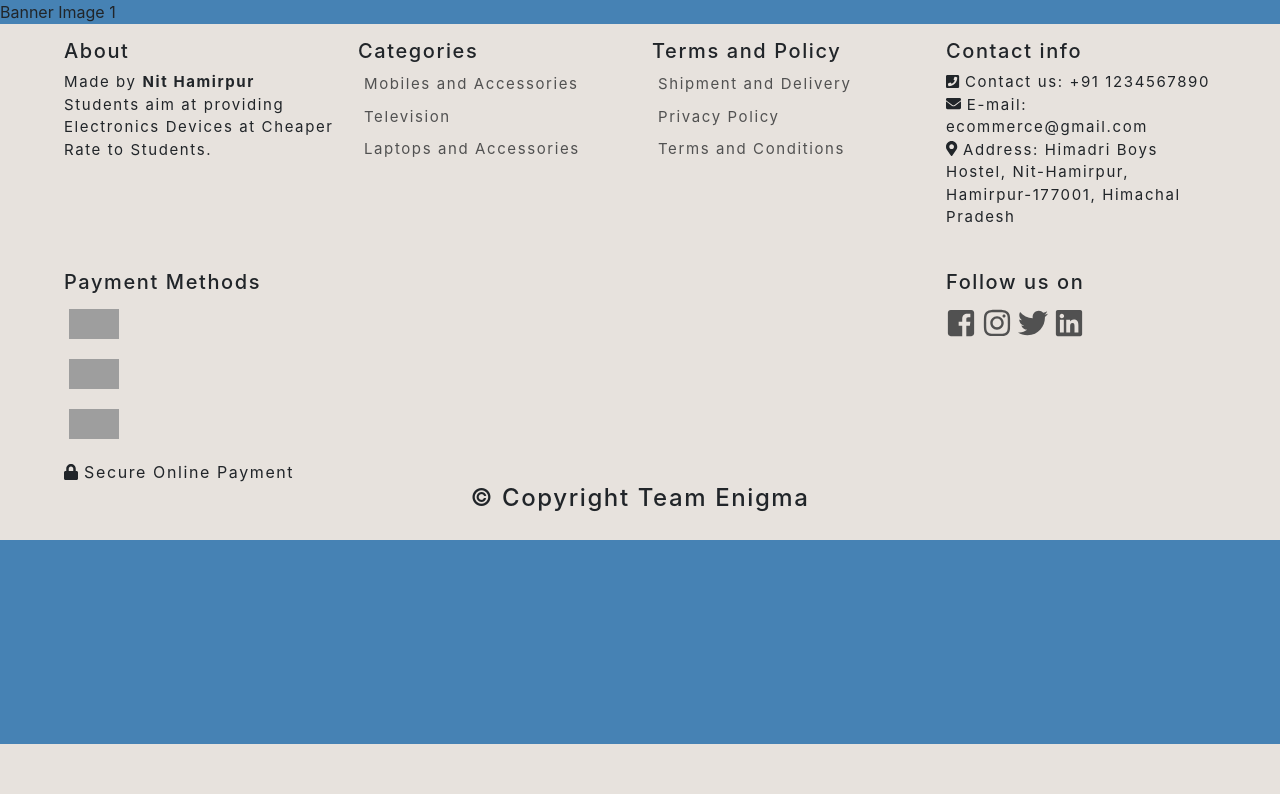
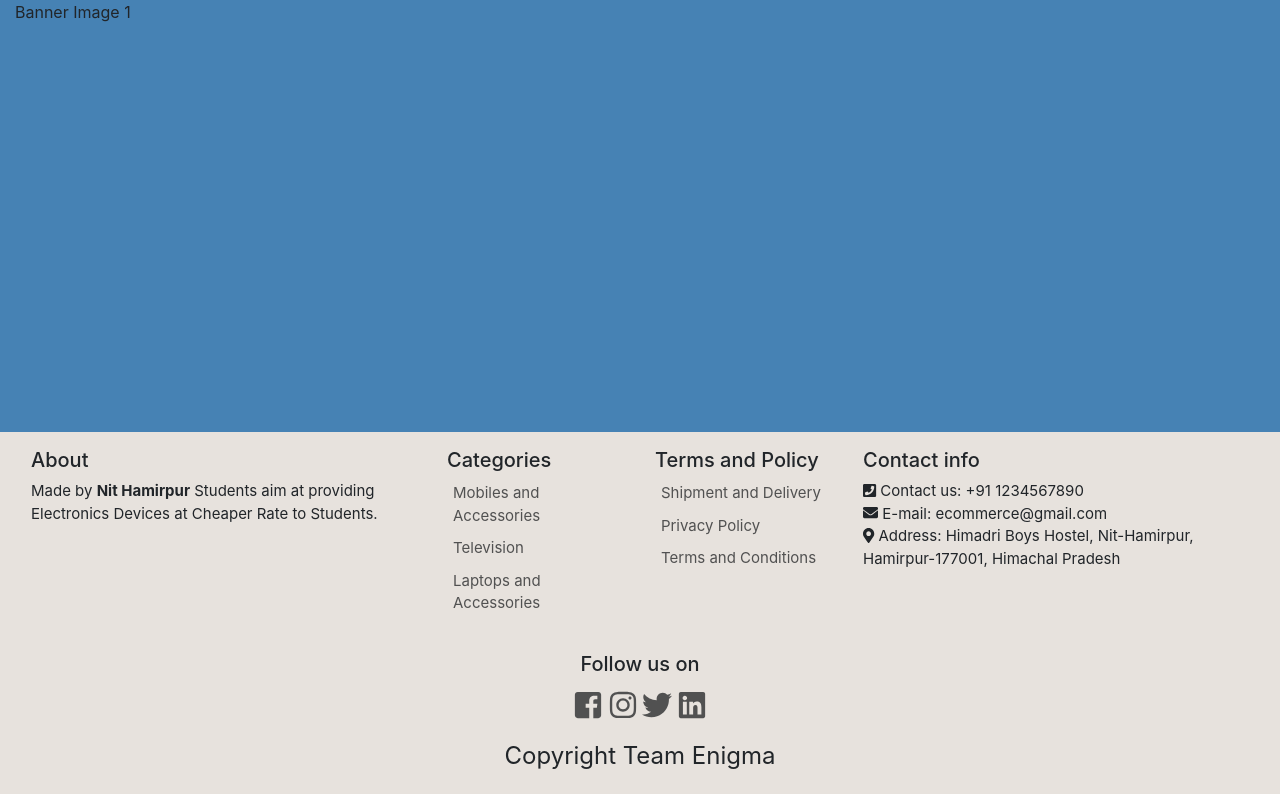
Before and after one commit to AvishrantsSh/Django_Ecomm, a Django app: page / in a window 1280 px wide. Shown: the part 56-850 px from the top of the page. Before the commit the page ends 800 px from the top, so only its background shows below. Run offline with Django 3.2, Linux system fonts and the light colour scheme; some libraries are stand-ins or nearby versions; grey boxes are pictures that could not be loaded.

Commit message:
Base page, Bootstrap
\m/

```diff
--- a/static/stylesheet/base.css
+++ b/static/stylesheet/base.css
@@ -13,33 +13,27 @@
   --mainTransition: all 0.3s linear;
 }
 .footer{
-	width: 90vw;
 	margin: 0 auto;
-	margin-top: 15px;
-	max-width: 1170px;
+	margin-top: 2vh;
+/*	max-width: 1170px;*/
 	background:  rgb(231, 226, 221);
-	display: grid;
-	grid-template-columns: repeat(auto-fit, minmax(260px, 1fr));
-	/* grid-template-columns: repeat(4,1fr); */
-	/* grid-template-columns: 1fr 1fr 1fr 1fr; */
-	grid-column-gap: 1.5rem;
-	grid-row-gap: 2rem;
 	text-decoration: none;
-	padding-bottom: 20px;
+	padding: 2vh;
+	align-content: center;
   }
   .footer-super-container{
 	background:  rgb(231, 226, 221);
 	height: 100%;
-	letter-spacing: var(--mainSpacing);
 	width: 100%;
+  }
 
+  .footer-widget{
+	  padding: 1vh;
   }
   .widget-title{
 	font-size: 20px;
   }
-  .footer-container{
-	display: flex;
-  }
+
   .pay-icons{
 	margin-top: 10px;
 	padding: 5px 5px 5px 5px;
@@ -71,12 +65,7 @@
 	margin-top: 5px;
 	max-width: 1170px;
 	background:  rgb(231, 226, 221);
-	display: grid;
-	grid-template-columns: repeat(auto-fit, minmax(260px, 1fr));
-	/* grid-template-columns: repeat(4,1fr); */
-	/* grid-template-columns: 1fr 1fr 1fr 1fr; */
-	grid-column-gap: 1.5rem;
-	grid-row-gap: 2rem;
+	text-align: center;
 	padding-bottom: 0px;
   }
   #fb,
@@ -105,7 +94,7 @@
 	transition: var(--mainTransition);
   }
   .end-text{
-	font-size: 10px;
+	font-size: 3vh;
 	display: flex;
 	align-items: center;
 	justify-content: center;
--- a/static/stylesheet/home.css
+++ b/static/stylesheet/home.css
@@ -1,3 +1,7 @@
 body{
     background-color: steelblue;
 }
+
+.main-box{
+    min-height: 52vh;
+}
--- a/templates/base.html
+++ b/templates/base.html
@@ -12,7 +12,7 @@
         <!--Tailwind CSS-->
         <link href="https://unpkg.com/tailwindcss@^1.0/dist/tailwind.min.css" rel="stylesheet">
         <!--Tailwind CSS end-->
-        <link rel='stylesheet' href='{%static "stylesheet/base.css"%}?v = 1.4'>
+        <link rel='stylesheet' href='{%static "stylesheet/base.css"%}?v = 1.7'>
 
         <link rel="stylesheet" href="https://maxcdn.bootstrapcdn.com/bootstrap/4.0.0/css/bootstrap.min.css">
         <script src="https://ajax.googleapis.com/ajax/libs/jquery/3.3.1/jquery.min.js"></script>
@@ -89,23 +89,22 @@
             </div>
         </nav>
 
-        <div class = "main_body">
+        <div class = "main-box container-fluid">
             {%block content%}
 
             {%endblock content%}
         </div>
 
         <footer>
-            <div class="footer-super-container">
-            <div class="footer-container">
-                <div class="footer">
-                    <article class="footer-widget">
+            <div class="footer-super-container container-fluid">
+                <div class="footer row">
+                    <div class="col-md-6 col-lg-4">
                         <h2 class="widget-title">About</h2>
                         <div class="footer-list-div">
                             <p>Made by <b>Nit Hamirpur</b> Students aim at providing Electronics Devices at Cheaper Rate to Students.</p><br>
                         </div>
-                    </article>
-                    <article class="footer-widget">
+                    </div>
+                    <div class="col-md-6 col-lg-2">
                         <h2 class="widget-title">Categories</h2>
                             <div class="footer-list-div">
                                 <ul class="footer-list">
@@ -114,8 +113,8 @@
                                     <li><a href="#">Laptops and Accessories</a></li>
                                 </ul>
                             </div>
-                    </article>
-                    <article class="footer-widget">
+                    </div>
+                    <div class="col-md-6 col-lg-2">
                         <h2 class="widget-title">Terms and Policy</h2>
                             <div class="footer-list-div">
                                 <ul class="footer-list">
@@ -124,8 +123,8 @@
                                     <li><a href="#">Terms and Conditions</a></li>
                                 </ul>
                             </div>
-                    </article>
-                    <article class="footer-widget">
+                    </div>
+                    <div class="col-md-6 col-lg-4">
                         <h2 class="widget-title">Contact info</h2>
                             <div class="footer-list-div">
                                 <ul class="footer-list">
@@ -134,28 +133,11 @@
                                     <li><i class="fas fa-map-marker-alt"></i> Address: Himadri Boys Hostel, Nit-Hamirpur, Hamirpur-177001, Himachal Pradesh</li>
                                 </ul>
                             </div>
-                        </article>
+                        </div>
                 </div>
 
-            </div>
             <div class="footer-end-container">
                 <div class="footer-end">
-                    <article class="footer-end-widget">
-                        <h2 class="widget-title">Payment Methods</h2>
-                        <div class="footer-end-list-div">
-                            <ul class="footer-end-list">
-                                <img src="./images/gpay.png" alt="pay-logo" class="pay-icons">
-                                <img src="./images/paytm.png" alt="pay-logo" class="pay-icons">
-                                <img src="./images/upi.png" alt="pay-logo" class="pay-icons">
-                            </ul>
-                        </div>
-                        <div><i class="fas fa-lock"></i> Secure Online Payment</div>
-                    </article>
-                    <article class="footer-end-widget">
-                    </article>
-                    <article class="footer-end-widget">
-                    </article>
-                    <article class="footer-end-widget">
                         <h2 class="widget-title">Follow us on</h2>
                         <div class="footer-end-list-div">
                             <ul class="footer-end-list">
@@ -165,10 +147,9 @@
                                 <a href="#"><i id="link" class="fab fa-linkedin fa-2x"></i></a>
                             </ul>
                         </div>
-                    </article>
                 </div>
                 <div class="end-text">
-                    <h4>&copy; Copyright Team Enigma</h4>
+                    Copyright Team Enigma
                 </div>
             </div>
         </div>
--- a/templates/home.html
+++ b/templates/home.html
@@ -5,7 +5,7 @@
     Home Page
 {%endblock title%}
 {%block link%}
-    <link rel='stylesheet' href='{%static "stylesheet/home.css"%}'>
+    <link rel='stylesheet' href='{%static "stylesheet/home.css"%}?v=1.3'>
 
 {%endblock link%}
 {%block content%}
```
Also changed, not shown: 1 other file.
